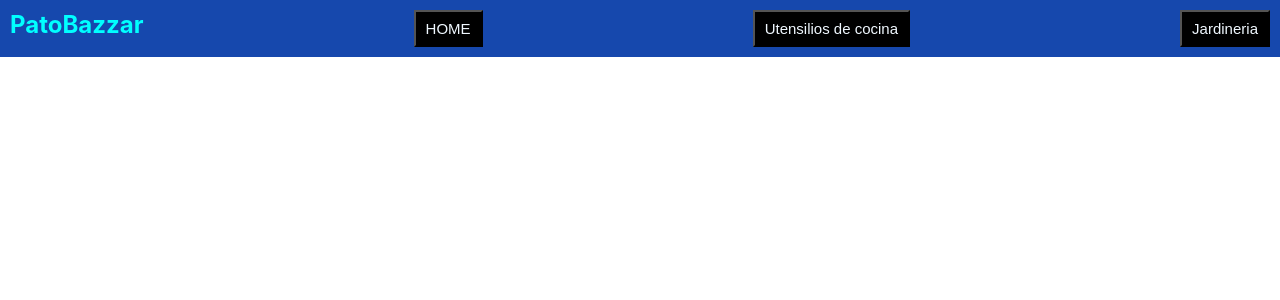
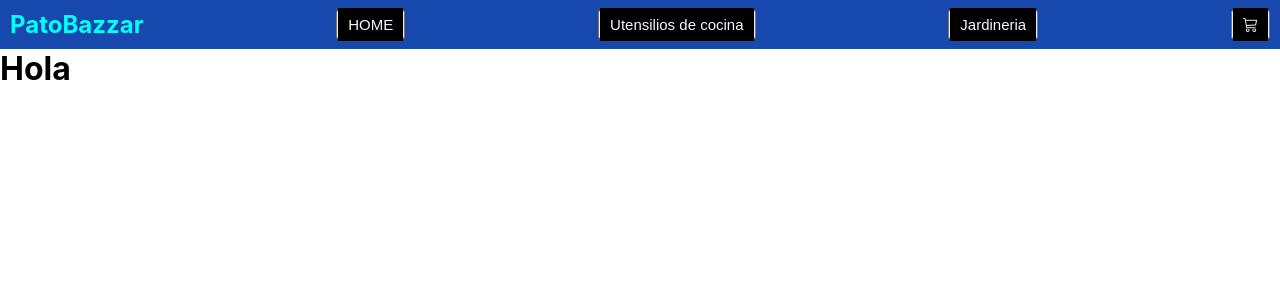
Before and after one commit to PatricioVeliz/Proyectos_PatoBazzar, a React (Create React App) app: page / in a window 1280 px wide. Shown: the top 300 px of the page. Built offline with nearby package versions, Linux system fonts and the light colour scheme.

Commit message:
CartWidget

```diff
--- a/public/index.html
+++ b/public/index.html
@@ -10,34 +10,15 @@
       content="Web site created using create-react-app"
     />
     <link rel="apple-touch-icon" href="%PUBLIC_URL%/logo192.png" />
-    <!--
-      manifest.json provides metadata used when your web app is installed on a
-      user's mobile device or desktop. See https://developers.google.com/web/fundamentals/web-app-manifest/
-    -->
+
     <link rel="manifest" href="%PUBLIC_URL%/manifest.json" />
-    <!--
-      Notice the use of %PUBLIC_URL% in the tags above.
-      It will be replaced with the URL of the `public` folder during the build.
-      Only files inside the `public` folder can be referenced from the HTML.
-
-      Unlike "/favicon.ico" or "favicon.ico", "%PUBLIC_URL%/favicon.ico" will
-      work correctly both with client-side routing and a non-root public URL.
-      Learn how to configure a non-root public URL by running `npm run build`.
-    -->
+    <!-- Bootstrap icon -->
+    <link rel="stylesheet" href="https://cdn.jsdelivr.net/npm/bootstrap-icons@1.8.3/font/bootstrap-icons.css">
     <title>React App</title>
   </head>
   <body>
     <noscript>You need to enable JavaScript to run this app.</noscript>
     <div id="root"></div>
-    <!--
-      This HTML file is a template.
-      If you open it directly in the browser, you will see an empty page.
 
-      You can add webfonts, meta tags, or analytics to this file.
-      The build step will place the bundled scripts into the <body> tag.
-
-      To begin the development, run `npm start` or `yarn start`.
-      To create a production bundle, use `npm run build` or `yarn build`.
-    -->
   </body>
 </html>
--- a/src/App.js
+++ b/src/App.js
@@ -1,10 +1,12 @@
 import './App.css';
+import ItemListContainer from './components/ItemListContainer/ItemListeContainer';
 import NavBar from './components/NavBar/NavBar';
 
 function App() {
   return (
     <>
     <NavBar/>
+    <ItemListContainer/>
     </>
   );
 }
--- /dev/null
+++ b/src/ItemList/ItemList.js
@@ -0,0 +1,8 @@
+
+const ItemList = () =>{
+    return(
+        <h1>Hola</h1>
+    )
+}
+
+export default ItemList
--- /dev/null
+++ b/src/components/CartWidget/CartWidget.js
@@ -0,0 +1,7 @@
+
+const CartWidget = () => {
+    return(
+        <i className="bi bi-cart3"></i>
+    )
+}
+export default CartWidget
--- /dev/null
+++ b/src/components/ItemListContainer/ItemListeContainer.js
@@ -0,0 +1,10 @@
+import ItemList from "../../ItemList/ItemList"
+
+const ItemListContainer = () => {
+    return (
+        <>
+        <ItemList />
+        </>
+    )
+}
+export default ItemListContainer
--- a/src/components/NavBar/NavBar.css
+++ b/src/components/NavBar/NavBar.css
@@ -23,6 +23,7 @@
     color: aliceblue;
     padding: 8px 10px;
     font-size: 15px;
+    text-decoration: none;
 }
 .nav__btn:hover{
     background-color: orange;
--- a/src/components/NavBar/NavBar.js
+++ b/src/components/NavBar/NavBar.js
@@ -1,4 +1,5 @@
 import './NavBar.css'
+import CartWidget from '../CartWidget/CartWidget'
 
 const NavBar = () => {
     return (
@@ -6,11 +7,13 @@ const NavBar = () => {
 
             <h1 className="nav__title">PatoBazzar</h1>
 
-            <button className="nav__btn">HOME</button>
-            <button className="nav__btn">Utensilios de cocina</button>
-            <button className="nav__btn">Jardineria</button>
+            <button><a className="nav__btn" href="#">HOME</a></button>
+            <button><a className="nav__btn" href="#">Utensilios de cocina</a></button>
+            <button><a className="nav__btn" href="#">Jardineria</a></button>
+            <button><a className="nav__btn" href="#"><CartWidget /></a></button>
 
         </nav>
+
 
     )
 }
```
